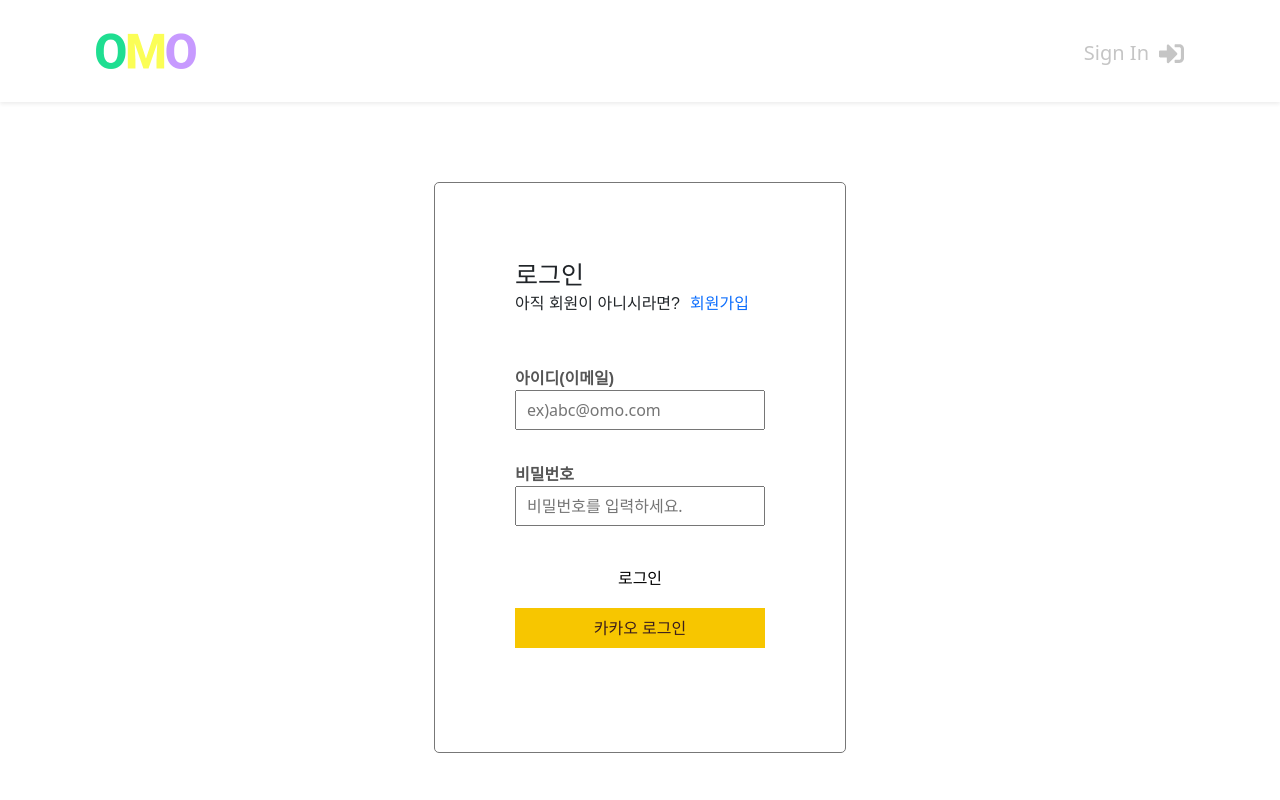
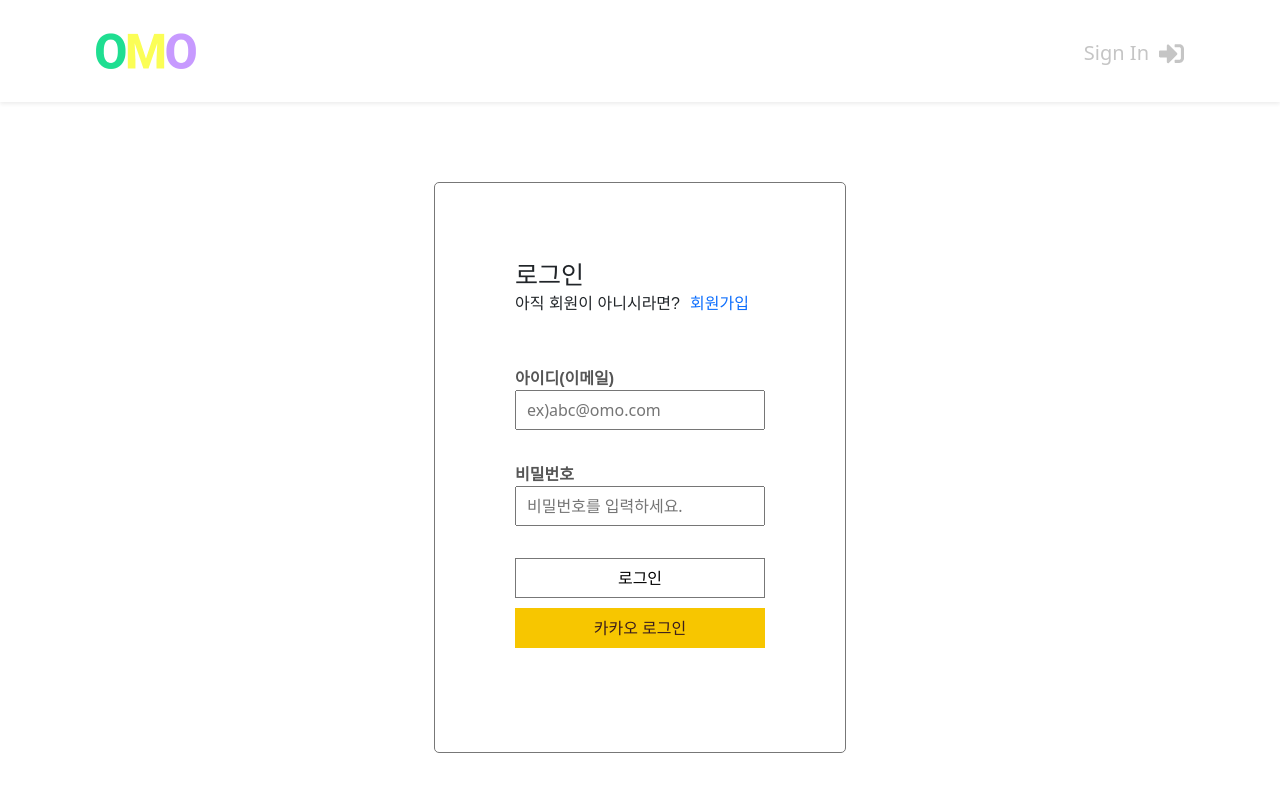
Before and after one commit to gimziae/omo_front, a React (Create React App) app: page /login in a window 1280 px wide. Shown: the top 800 px of the page. Built offline with nearby package versions, Linux system fonts and the light colour scheme.

Commit message:
버튼 수정

```diff
--- a/src/scss/components/_login.scss
+++ b/src/scss/components/_login.scss
@@ -45,9 +45,10 @@
                     width: 100%;
                     height: 40px;
                     margin-bottom: 10px;
-                    border: none;
+                    border: 1px solid #777;
                 }
                 .kakaoLogin {
+                    display: none;
                     width: 100%;
                     height: 40px;
                     text-decoration: none;
--- a/src/scss/components/_register.scss
+++ b/src/scss/components/_register.scss
@@ -33,7 +33,8 @@
             button {
                 width: 100%;
                 height: 40px;
-                border: none;
+                border: 1px solid #777;
+                // border: none;
             }
         }
     }
```
